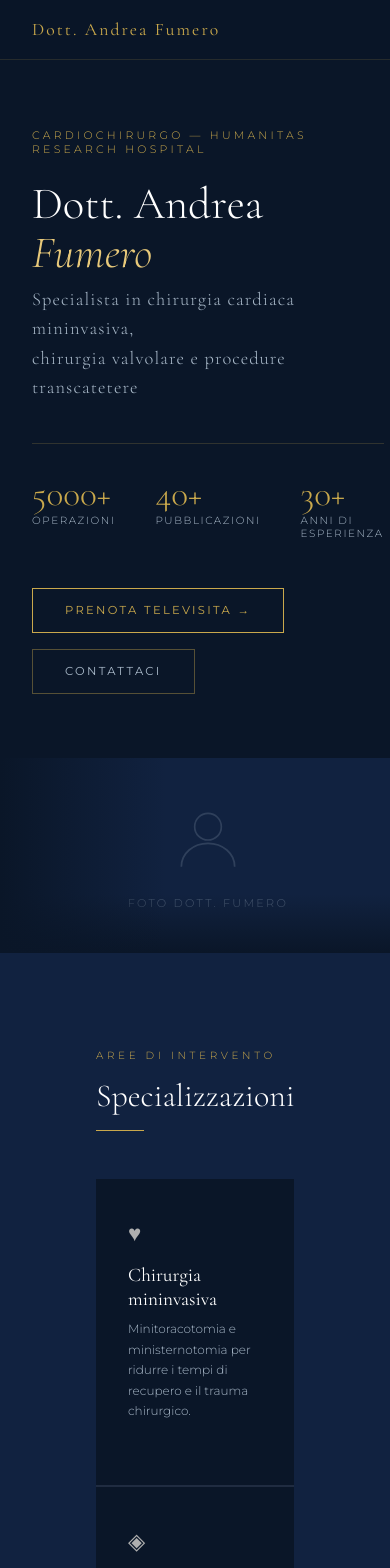
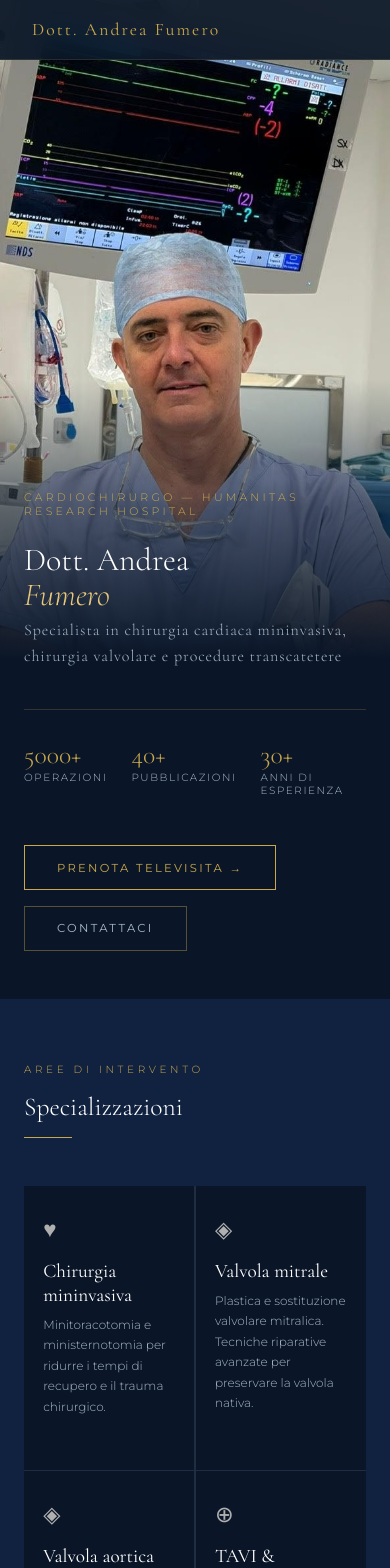
Before and after one commit to CBourda/FumeroFrontEnd, a React (Vite) app: page / in a window 390 px wide. Shown: the top 1568 px of the page. Built offline with nearby package versions, Linux system fonts and the light colour scheme.

Commit message:
Add mobile rescaling

```diff
--- a/index.html
+++ b/index.html
@@ -4,7 +4,7 @@
     <meta charset="UTF-8" />
     <link rel="icon" type="image/svg+xml" href="/favicon.svg" />
     <meta name="viewport" content="width=device-width, initial-scale=1.0" />
-    <title>fumero-frontend</title>
+    <title>Dott. Andrea Fumero</title>
   </head>
   <body>
     <div id="root"></div>
--- a/src/components/Cliniche.css
+++ b/src/components/Cliniche.css
@@ -1,25 +1,53 @@
-#cliniche {
-  background: var(--navy);
-}
+#cliniche { background: var(--navy); }
 
 .cliniche__intro {
   font-size: 0.82rem;
   color: var(--text-light);
   line-height: 1.8;
-  max-width: 620px;
-  margin-bottom: 2.5rem;
+  margin-bottom: 2rem;
 }
 
-.cliniche__grid {
-  display: grid;
-  grid-template-columns: repeat(2, 1fr);
-  gap: 1.5px;
-  background: rgba(201, 168, 76, 0.08);
+/* Tab bar */
+.cliniche__tabs {
+  display: flex;
+  gap: 0;
+  border-bottom: 1px solid rgba(201, 168, 76, 0.2);
+  margin-bottom: 0;
+  flex-wrap: wrap;
 }
 
+.cliniche__tab {
+  padding: 0.9rem 1.8rem;
+  background: transparent;
+  border: none;
+  border-bottom: 2px solid transparent;
+  color: var(--text-light);
+  font-family: var(--font-sans);
+  font-size: 0.7rem;
+  letter-spacing: 0.18em;
+  text-transform: uppercase;
+  cursor: pointer;
+  transition: all 0.3s;
+  margin-bottom: -1px;
+}
+
+.cliniche__tab:hover {
+  color: var(--gold);
+}
+
+.cliniche__tab--active {
+  color: var(--gold);
+  border-bottom-color: var(--gold);
+  background: rgba(201, 168, 76, 0.04);
+}
+
+/* Card contenuto */
 .clinica__card {
   background: var(--navy-mid);
   padding: 2.5rem;
+  border: 1px solid rgba(201, 168, 76, 0.1);
+  border-top: none;
+  animation: fadeIn 0.25s ease both;
 }
 
 .clinica__city {
@@ -32,19 +60,19 @@
 
 .clinica__name {
   font-family: var(--font-serif);
-  font-size: 1.3rem;
+  font-size: 1.5rem;
   color: var(--white);
-  margin-bottom: 1rem;
+  margin-bottom: 1.2rem;
 }
 
 .clinica__info {
   display: flex;
   flex-direction: column;
-  gap: 0.4rem;
-  font-size: 0.75rem;
+  gap: 0.5rem;
+  font-size: 0.82rem;
   color: var(--text-light);
   line-height: 1.5;
-  margin-bottom: 1.4rem;
+  margin-bottom: 1.8rem;
 }
 
 .clinica__info a {
@@ -53,9 +81,7 @@
   transition: color 0.3s;
 }
 
-.clinica__info a:hover {
-  color: var(--gold);
-}
+.clinica__info a:hover { color: var(--gold); }
 
 .clinica__actions {
   display: flex;
@@ -64,7 +90,13 @@
 }
 
 @media (max-width: 768px) {
-  .cliniche__grid {
-    grid-template-columns: 1fr;
+  .cliniche__tab {
+    padding: 0.8rem 1.2rem;
+    font-size: 0.65rem;
+    flex: 1;
+    text-align: center;
+  }
+  .clinica__card {
+    padding: 1.8rem 1.2rem;
   }
 }
--- a/src/components/Galleria.css
+++ b/src/components/Galleria.css
@@ -1,6 +1,4 @@
-#galleria {
-    background: var(--navy);
-}
+#galleria { background: var(--navy); }
 
 .galleria__grid {
   display: grid;
@@ -39,9 +37,7 @@
 
 @media (max-width: 768px) {
   .galleria__grid {
-        grid-template-columns: 1fr;
+    grid-template-columns: repeat(2, 1fr);
   }
-    .galleria__item {
-        height: 220px;
+  .galleria__item { height: 45vw; }
 }
-}
--- a/src/components/Hero.css
+++ b/src/components/Hero.css
@@ -33,10 +33,7 @@
   margin-bottom: 0.4rem;
 }
 
-.hero__title em {
-    font-style: italic;
-    color: var(--gold-light);
-}
+.hero__title em { font-style: italic; color: var(--gold-light); }
 
 .hero__subtitle {
   font-family: var(--font-serif);
@@ -56,11 +53,7 @@
   border-top: 1px solid rgba(201, 168, 76, 0.2);
 }
 
-.stat-item {
-    display: flex;
-    flex-direction: column;
-    gap: 0.2rem;
-}
+.stat-item { display: flex; flex-direction: column; gap: 0.2rem; }
 
 .stat-number {
   font-family: var(--font-serif);
@@ -77,17 +70,9 @@
   color: var(--text-light);
 }
 
-.hero__ctas {
-    display: flex;
-    gap: 1rem;
-    flex-wrap: wrap;
-}
+.hero__ctas { display: flex; gap: 1rem; flex-wrap: wrap; }
 
-/* ── FOTO ── */
-.hero__right {
-    position: relative;
-    overflow: hidden;
-}
+.hero__right { position: relative; overflow: hidden; }
 
 .hero__image-wrap {
   position: absolute;
@@ -125,7 +110,6 @@
 }
 
 .hero__photo-placeholder svg { opacity: 0.2; }
-
 .hero__photo-placeholder span {
   font-size: 0.7rem;
   letter-spacing: 0.2em;
@@ -133,16 +117,60 @@
   opacity: 0.4;
 }
 
-/* ── RESPONSIVE ── */
-@media (max-width: 900px) {
+/* ── MOBILE ── */
+@media (max-width: 768px) {
   .hero {
-        grid-template-columns: 1fr;
-        min-height: auto;
+    display: block;
+    position: relative;
+    min-height: 100vh;
   }
+
+  /* La foto è in background, occupa tutto lo schermo */
+  .hero__right {
+    position: absolute;
+    inset: 0;
+    height: 100vh;
+    width: 100%;
+    z-index: 0;
+  }
+
+  .hero__image-wrap {
+    position: absolute;
+    inset: 0;
+  }
+
+  .hero__image-wrap img {
+    width: 100%;
+    height: 100%;
+    object-fit: cover;
+    object-position: 57% 15%;
+  }
+
+  /* Fade che parte dall'altezza delle braccia ~55% */
+  .hero__image-wrap::before {
+    background: linear-gradient(
+      to bottom,
+      transparent 0%,
+      transparent 45%,
+      rgba(10, 22, 40, 0.6) 60%,
+      var(--navy) 78%
+    );
+  }
+
+  /* Il testo si sovrappone alla foto partendo dal 60% */
   .hero__left {
-        padding: 8rem 2rem 4rem;
+    position: relative;
+    z-index: 2;
+    padding: 58vh 1.5rem 3rem;
+    background: transparent;
+    display: flex;
+    flex-direction: column;
+    justify-content: flex-end;
+    min-height: 100vh;
   }
-    .hero__right {
-        height: 50vw;
+
+  .hero__stats { gap: 1.5rem; }
+  .stat-number { font-size: 1.6rem; }
+  .hero__title { font-size: clamp(2rem, 8vw, 3rem); }
+  .hero__subtitle { font-size: 1rem; }
 }
-}
--- a/src/components/Hero.jsx
+++ b/src/components/Hero.jsx
@@ -1,4 +1,5 @@
 import './Hero.css'
+import fotoDottore from '../assets/foto-dottore.jpg'
 
 export default function Hero() {
     return (
@@ -34,7 +35,7 @@ export default function Hero() {
 
             <div className="hero__right">
                 <div className="hero__image-wrap">
-                    {/* Sostituire con: <img src="/foto-dottore.jpg" alt="Dott. Andrea Fumero" /> */}
+                    <img src={fotoDottore} alt="Dott. Andrea Fumero" />
                     <div className="hero__photo-placeholder">
                         <svg width="80" height="80" viewBox="0 0 24 24" fill="none" stroke="currentColor" strokeWidth="0.5">
                             <circle cx="12" cy="8" r="4" />
--- a/src/components/Pubblicazioni.css
+++ b/src/components/Pubblicazioni.css
@@ -69,3 +69,8 @@
 .pub__all:hover {
   border-color: var(--gold);
 }
+
+@media (max-width: 768px) {
+  .pub__list { max-width: 100%; }
+  .pub__item { padding: 1.2rem; }
+}
--- a/src/components/Ricovero.css
+++ b/src/components/Ricovero.css
@@ -87,3 +87,10 @@
     grid-template-columns: 1fr;
   }
 }
+
+@media (max-width: 768px) {
+  .ricovero__layout {
+    grid-template-columns: 1fr;
+    gap: 2rem;
+  }
+}
--- a/src/components/Specializzazioni.css
+++ b/src/components/Specializzazioni.css
@@ -1,6 +1,4 @@
-#specializzazioni {
-    background: var(--navy-mid);
-}
+#specializzazioni { background: var(--navy-mid); }
 
 .spec-grid {
   display: grid;
@@ -17,15 +15,9 @@
   position: relative;
 }
 
-.spec-card:hover {
-    background: var(--navy-light);
-}
+.spec-card:hover { background: var(--navy-light); }
 
-.spec-icon {
-    font-size: 1.4rem;
-    margin-bottom: 1rem;
-    opacity: 0.7;
-}
+.spec-icon { font-size: 1.4rem; margin-bottom: 1rem; opacity: 0.7; }
 
 .spec-name {
   font-family: var(--font-serif);
@@ -54,11 +46,9 @@
   right: 1.5rem;
 }
 
-.spec-card:hover .spec-more {
-    opacity: 1;
-}
+.spec-card:hover .spec-more { opacity: 1; }
 
-/* ── MODAL ── */
+/* MODAL */
 .modal-overlay {
   position: fixed;
   inset: 0;
@@ -67,7 +57,7 @@
   display: flex;
   align-items: center;
   justify-content: center;
-    padding: 2rem;
+  padding: 1.5rem;
   backdrop-filter: blur(8px);
   animation: fadeIn 0.2s ease both;
 }
@@ -77,9 +67,11 @@
   border: 1px solid rgba(201, 168, 76, 0.2);
   max-width: 640px;
   width: 100%;
-    padding: 3rem;
+  padding: 2.5rem;
   position: relative;
   animation: fadeUp 0.3s ease both;
+  max-height: 90vh;
+  overflow-y: auto;
 }
 
 .modal-close {
@@ -95,42 +87,17 @@
   transition: color 0.2s;
 }
 
-.modal-close:hover {
-    color: var(--gold);
+.modal-close:hover { color: var(--gold); }
+.modal-label { font-size: 0.62rem; letter-spacing: 0.3em; text-transform: uppercase; color: var(--gold); margin-bottom: 0.8rem; }
+.modal-title { font-family: var(--font-serif); font-size: 1.8rem; font-weight: 300; color: var(--white); margin-bottom: 1.5rem; line-height: 1.2; }
+.modal-divider { width: 2rem; height: 1px; background: var(--gold); margin-bottom: 1.5rem; }
+.modal-body { font-size: 0.82rem; line-height: 1.9; color: var(--text-light); }
+
+@media (max-width: 768px) {
+  .spec-grid {
+    grid-template-columns: repeat(2, 1fr);
   }
-
-.modal-label {
-    font-size: 0.62rem;
-    letter-spacing: 0.3em;
-    text-transform: uppercase;
-    color: var(--gold);
-    margin-bottom: 0.8rem;
-}
-
-.modal-title {
-    font-family: var(--font-serif);
-    font-size: 1.8rem;
-    font-weight: 300;
-    color: var(--white);
-    margin-bottom: 1.5rem;
-    line-height: 1.2;
-}
-
-.modal-divider {
-    width: 2rem;
-    height: 1px;
-    background: var(--gold);
-    margin-bottom: 1.5rem;
-}
-
-.modal-body {
-    font-size: 0.82rem;
-    line-height: 1.9;
-    color: var(--text-light);
-}
-
-@media (max-width: 900px) {
-    .spec-grid {
-        grid-template-columns: 1fr;
+  .spec-card {
+    padding: 1.8rem 1.2rem;
   }
 }
--- a/src/index.css
+++ b/src/index.css
@@ -241,3 +241,10 @@ img {
   from { opacity: 0; }
   to   { opacity: 1; }
 }
+
+/* ── MOBILE GLOBAL ── */
+@media (max-width: 768px) {
+  .section-wrapper { padding: 4rem 1.5rem; }
+  .section-title { font-size: clamp(1.6rem, 6vw, 2.2rem); }
+  .form-row { grid-template-columns: 1fr; }
+}
```
Also changed, not shown: src/components/Cliniche.jsx (+37 -8 lines). Lines whose indentation alone changed are shown as unchanged.
